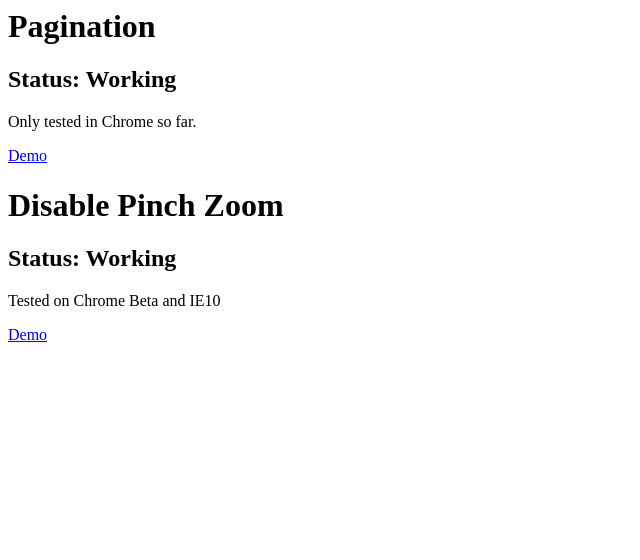
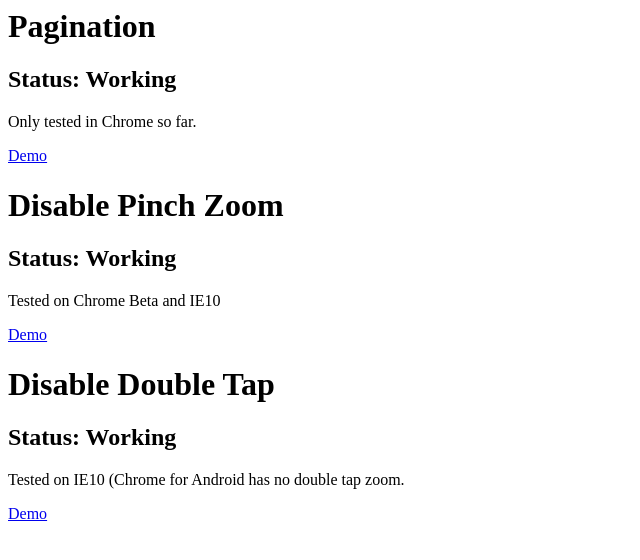
Before and after one commit to gauntface/touchy-touch-demos, a plain HTML site: page index.html in a window 1280 px wide. Shown: the whole page, without its empty margins (0-640 px from the left). Drawn offline with Linux system fonts and the light colour scheme.

Commit message:
Adding disbale double tap

```diff
--- a/index.html
+++ b/index.html
@@ -31,6 +31,13 @@
 
     <a href="./pages/disable-pinch-zoom.html">Demo</a>
 
+    <h1>Disable Double Tap</h1>
+    <h2>Status: Working</h2>
+
+    <p>Tested on IE10 (Chrome for Android has no double tap zoom.</p>
+
+    <a href="./pages/disable-double-tap.html">Demo</a>
+
     </body>
 
 </html>
```
Also changed, not shown: pages/disable-pinch-zoom.html (+0 -10 lines).
